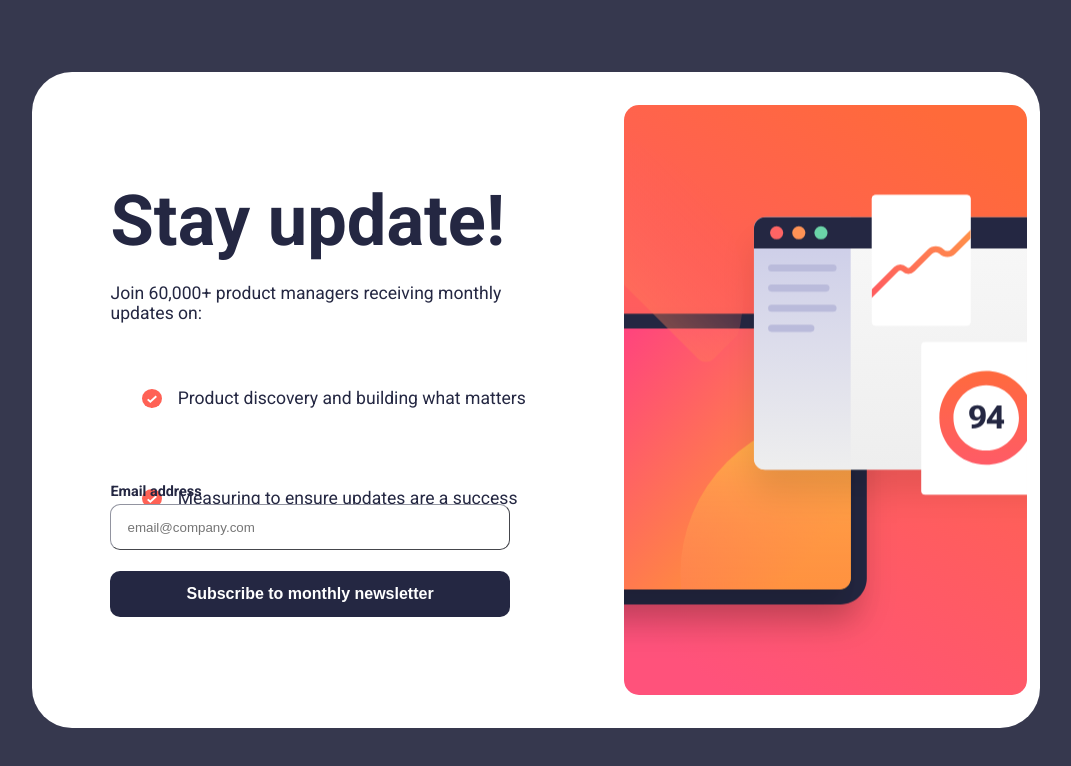
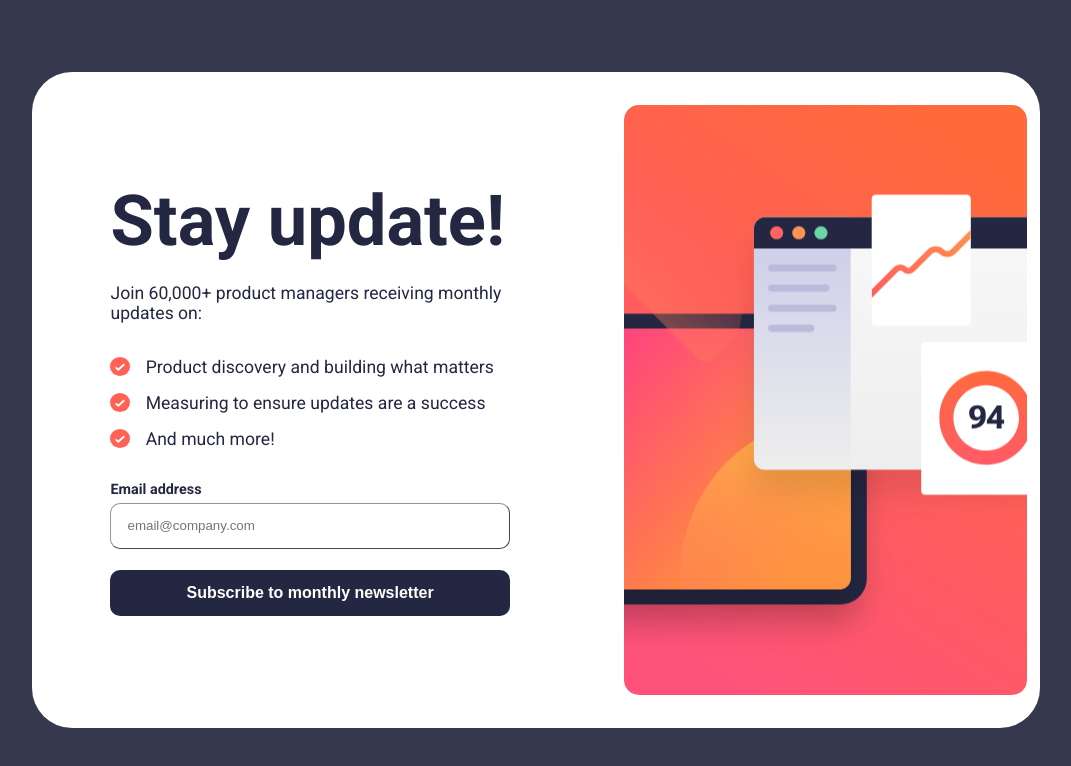
Before and after one commit to marcosavieira/spaFormulario, a React (Vite) app in the folder spa-formulario/: page / in a window 1280 px wide. Shown: the top 766 px of the page, without its empty margins (104-1175 px from the left). Built offline with nearby package versions, Linux system fonts and the light colour scheme.

Commit message:
fix: componente subscribing

```diff
--- a/spa-formulario/src/App.jsx
+++ b/spa-formulario/src/App.jsx
@@ -1,5 +1,5 @@
 import { useState } from "react";
-import "./App.css";
+import "./module.style.css";
 import success from "./assets/images/icon-list.svg";
 import { SubSuccess } from "./components/SubSuccess";
 
--- a/spa-formulario/src/components/SubSuccess/index.jsx
+++ b/spa-formulario/src/components/SubSuccess/index.jsx
@@ -1,5 +1,5 @@
 import imgSuccess from "../../assets/images/icon-success.svg";
-import "./style.css";
+import "./module.style.css";
 
 export const SubSuccess = ({ email, setSubscribing, setUserEmail }) => {
     const handleDimiss = () => {
@@ -9,7 +9,7 @@ export const SubSuccess = ({ email, setSubscribing, setUserEmail }) => {
     return (
         <>
             <div className="card-subscribing">
-                <section>
+                <section className="section-card">
                     <div className="container-img-success">
                         <img src={imgSuccess} alt="" />
                     </div>
--- a/spa-formulario/src/components/SubSuccess/style.css
+++ b/spa-formulario/src/components/SubSuccess/module.style.css
@@ -9,7 +9,7 @@
     min-width: 25rem;
 }
 
-section {
+.section-card {
     width: 70%;
     height: 90%;
     margin: 2rem;
```
Also changed, not shown: spa-formulario/src/module.style.css (renamed from spa-formulario/src/App.css).
